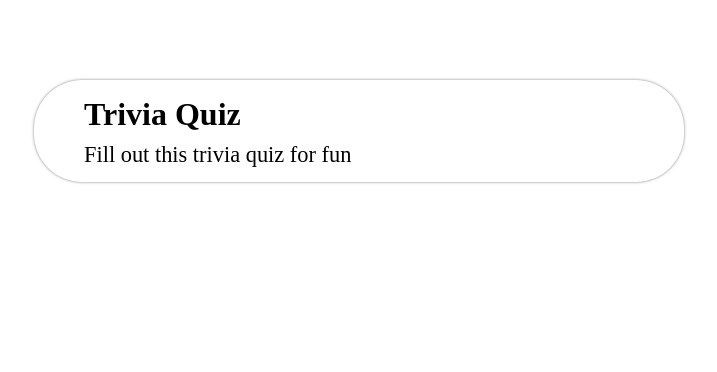
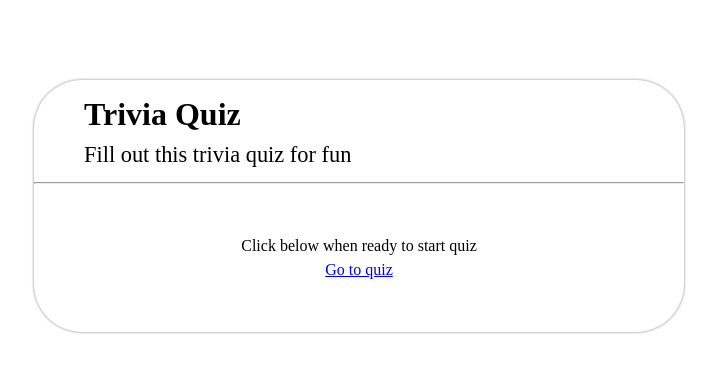
Before and after one commit to Okpara202/quiz-app, a React (Vite) app: page / in a window 1280 px wide. Shown: the top 372 px of the page, without its empty margins (281-998 px from the left). Built offline with nearby package versions, Linux system fonts and the light colour scheme.

Commit message:
fixed landing page

```diff
--- a/src/App.tsx
+++ b/src/App.tsx
@@ -1,12 +1,14 @@
 import { RouterProvider, createBrowserRouter, createRoutesFromElements, Route } from "react-router-dom";
 import Quiz from "./components/quiz";
 import Title from "./components/title";
+import Instruction from "./components/instructions";
 
 function App() {
 
   const router = createBrowserRouter(createRoutesFromElements(
     <>
       <Route path="/" element={<Title />} >
+        <Route index element={<Instruction />} />
         <Route path="quiz" element={<Quiz />} />
       </Route>
     </>
--- a/src/components/quiz.css
+++ b/src/components/quiz.css
@@ -77,3 +77,9 @@ label {
 .title p {
     font-size: 1.4rem;
 }
+
+.instructions{
+    text-align: center;
+    padding: 50px;
+    line-height: 1.5;
+}
--- a/src/components/title.tsx
+++ b/src/components/title.tsx
@@ -3,12 +3,12 @@ import { Outlet } from "react-router-dom"
 function Title() {
   return (
     <>
-    <div className="title">
-      <h1>Trivia Quiz</h1>
-      <p>Fill out this trivia quiz for fun</p>
-    </div>
+      <div className="title">
+        <h1>Trivia Quiz</h1>
+        <p>Fill out this trivia quiz for fun</p>
+      </div>
 
-
+      <hr />
       <Outlet />
 
     </>
```
